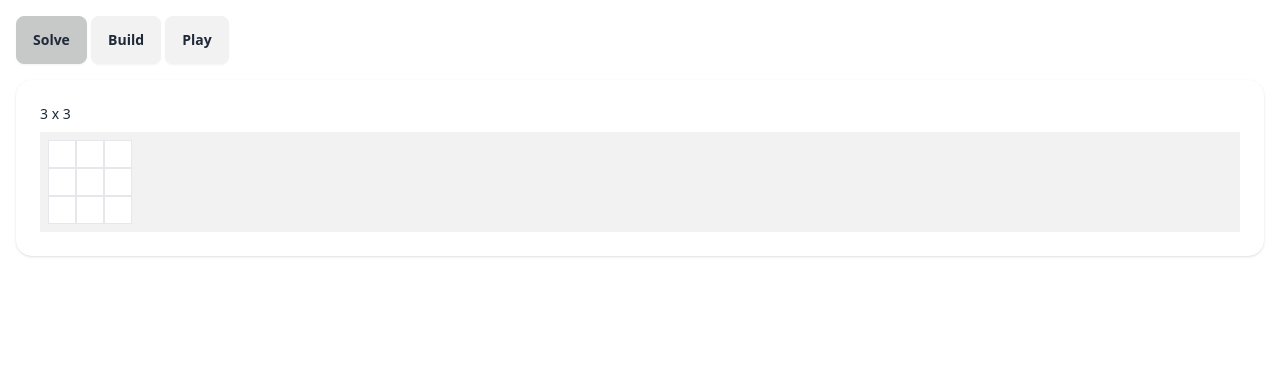
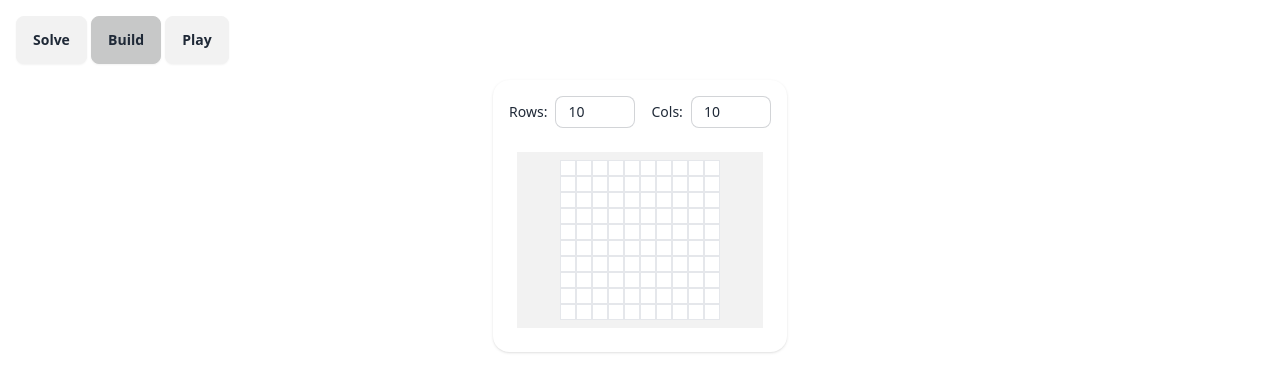
Before and after one commit to ScottWegley/Picross, a Svelte app: page / in a window 1280 px wide. Shown: the top 392 px of the page. Built offline with nearby package versions, Linux system fonts and the light colour scheme.

Commit message:
board is now reactive to size changes slight layout tweaks

```diff
--- a/src/App.svelte
+++ b/src/App.svelte
@@ -4,15 +4,19 @@
   import { Board } from "./lib/Board";
 
   type Mode = 'solve' | 'build' | 'play';
-  let mode: Mode = 'solve';
+  let mode: Mode = 'build';
 
-  let rows: number = 3;
-  let cols: number = 3;
+  let rows: number = 10;
+  let cols: number = 10;
 
   let PicrossBoard: Board = new Board(rows, cols);
 
   function handleModeChange(e: CustomEvent) {
     mode = e.detail
+  }
+
+  function handleSizeChange() {
+    PicrossBoard = new Board(rows, cols);
   }
 </script>
 
@@ -21,8 +25,18 @@
     <Toolbar {mode} on:changeMode={handleModeChange} />
   </div>
 
-  <section class="container mx-auto">
+  <section class="container mx-auto flex justify-center">
     <div class="card bg-base-100 shadow p-4">
+      <div class="flex gap-4 mb-4 items-center justify-center">
+        <label class="flex items-center gap-2">
+          <span class="text-sm font-medium">Rows:</span>
+          <input type="number" bind:value={rows} on:change={handleSizeChange} min="1" max="50" class="input input-bordered input-sm w-20" />
+        </label>
+        <label class="flex items-center gap-2">
+          <span class="text-sm font-medium">Cols:</span>
+          <input type="number" bind:value={cols} on:change={handleSizeChange} min="1" max="50" class="input input-bordered input-sm w-20" />
+        </label>
+      </div>
       <BoardDisplay {PicrossBoard} {mode} />
     </div>
   </section>
--- a/src/components/BoardDisplay.svelte
+++ b/src/components/BoardDisplay.svelte
@@ -4,18 +4,14 @@
   export let PicrossBoard: Board;
   export let mode: 'solve' | 'build' | 'play' = 'solve'
 
-  const cells = Array(PicrossBoard.rows * PicrossBoard.cols).fill(0)
+  $: cells = Array(PicrossBoard.rows * PicrossBoard.cols).fill(0)
 </script>
 
 <div class="p-2">
-  <div class="flex items-center justify-between mb-2">
-    <div class="text-sm text-muted">{PicrossBoard.rows} x {PicrossBoard.cols}</div>
-  </div>
-
-  <div class="bg-base-200 p-2 overflow-auto">
-    <div class="grid gap-0" style="grid-template-columns: repeat({PicrossBoard.cols}, 1.75rem);">
+  <div class="bg-base-200 p-2 overflow-auto flex justify-center">
+    <div class="grid gap-0" style="grid-template-columns: repeat({PicrossBoard.cols}, 1rem);">
       {#each cells as _, i}
-        <div class="w-7 h-7 border bg-white"></div>
+        <div class="w-4 h-4 border bg-white"></div>
       {/each}
     </div>
   </div>
```
